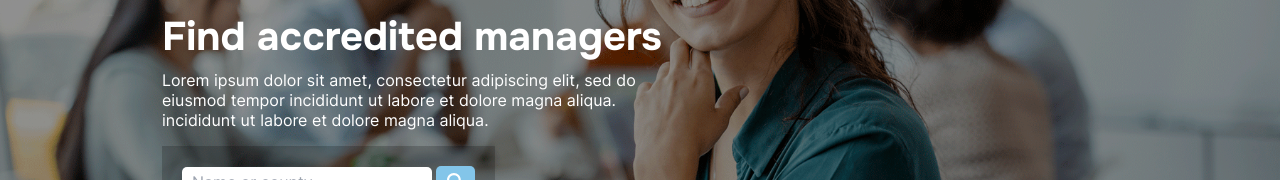
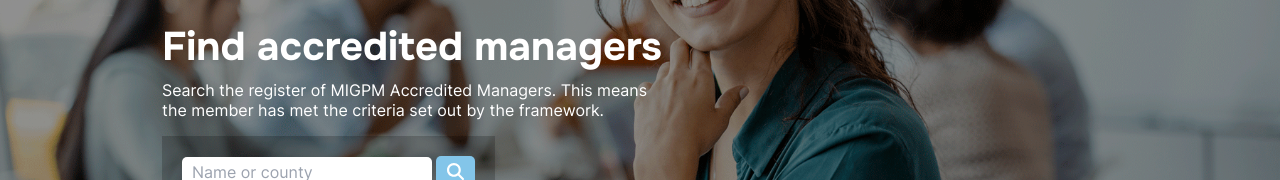
Before and after one commit to sgledhill1695/IGPM, a Next.js app: page /accreditees in a window 1280 px wide. Shown: the part 319-499 px from the top of the page. Built offline with nearby package versions, Linux system fonts and the light colour scheme; no server answers.

Commit message:
search page text added

```diff
--- a/src/app/components/accreditees/searchAccreditees.jsx
+++ b/src/app/components/accreditees/searchAccreditees.jsx
@@ -30,7 +30,7 @@ export default function SearchAccreditees({handleFormSubmit, setKeyword, handleS
                     <div ref={ref} className={`${inView ? 'animate__animated animate__fadeIn opacity-100' : 'opacity-0'} flex flex-col text-center sm:text-start  ms-[3vw] me-[3vw] sm:ms-[5vw] sm:me-[5vw] xl:ms-[162px] xl:me-[162px] sm:max-w-[550px]`}>
 
                         <h1 className="text-white">Find accredited managers</h1>
-                        <p className=" text-white text-[16px] mt-2 sm:max-w-[500px]">Lorem ipsum dolor sit amet, consectetur adipiscing elit, sed do eiusmod tempor incididunt ut labore et dolore magna aliqua. incididunt ut labore et dolore magna aliqua.</p>
+                        <p className=" text-white text-[16px] mt-2 sm:max-w-[500px]">Search the register of MIGPM Accredited Managers. This means the member has met the criteria set out by the framework.</p>
 
                         <form onSubmit={handleSubmit(handleFormSubmit)}>
                             <div className="bg-[#00000031] py-[20px] px-[20px] mt-4 inline-block">
```
